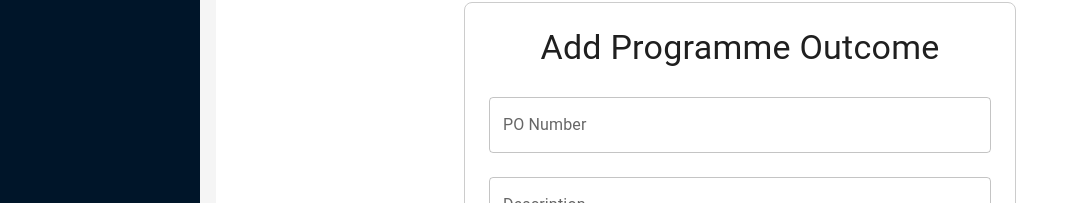
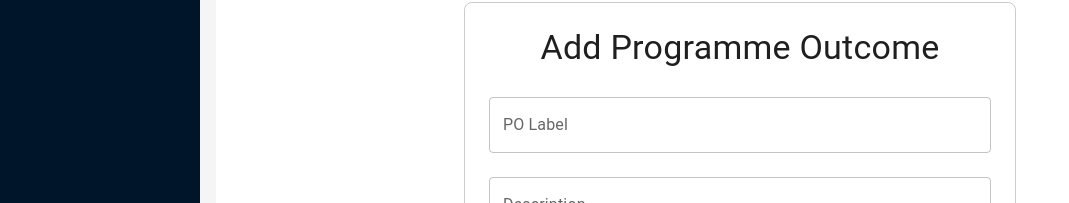
Before and after one commit to meenakshiravindran/Exact-Frontend, a React (Vite) app: page /add-pos in a window 1280 px wide. Shown: the part 150-353 px from the top of the page, without its empty margins (0-1069 px from the left). Built offline with nearby package versions, Linux system fonts and the light colour scheme; no server answers; sample sign-in values are in the browser's storage; a web font is replaced by a local one.

Commit message:
changed po number to label

```diff
--- a/src/components/PO/addPO.jsx
+++ b/src/components/PO/addPO.jsx
@@ -58,7 +58,7 @@ const AddProgrammeOutcome = () => {
 
         <TextField
           fullWidth
-          label="PO Number"
+          label="PO Label"
           name="po_number"
           value={formData.po_number}
           onChange={handleChange}
```
